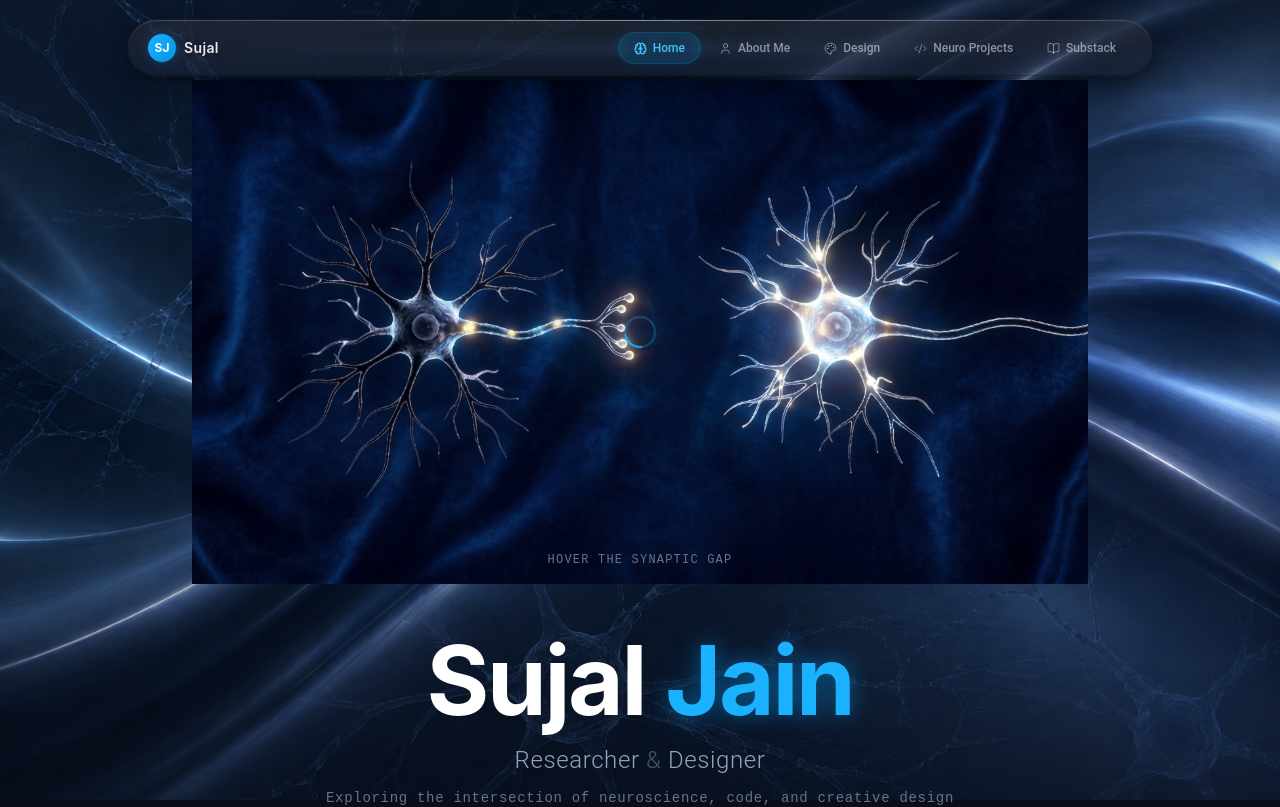
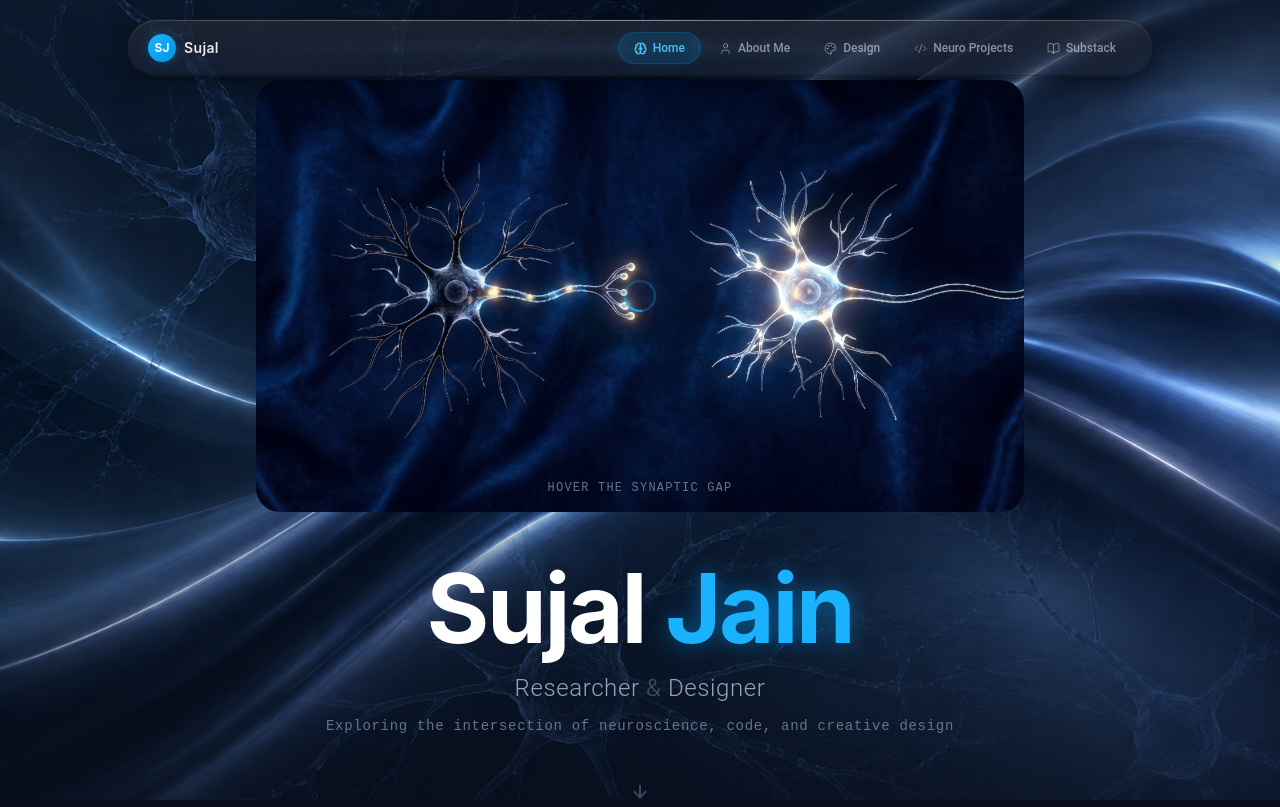
Before and after one commit to coolking26480-art/todo, a Next.js app in the folder portfolio/: page / in a window 1280 px wide. Shown: the top 807 px of the page. Built offline with nearby package versions, Linux system fonts and the light colour scheme.

Commit message:
Adjust styles in HomePage component
Updated max-width and border-radius styles for HomePage component.

```diff
--- a/portfolio/components/HomePage.tsx
+++ b/portfolio/components/HomePage.tsx
@@ -22,9 +22,9 @@ export default function HomePage({ onNavigate }: HomePageProps) {
           initial={{ opacity: 0, scale: 0.95 }}
           animate={{ opacity: 1, scale: 1 }}
           transition={{ duration: 0.8, ease: "easeOut" }}
-          className="relative w-full max-w-4xl mx-auto"
+          className="relative w-full max-w-3xl mx-auto"
         >
-          <div ref={containerRef} className="relative aspect-[16/9] w-full rounded-4xl overflow-hidden">
+          <div ref={containerRef} className="relative aspect-[16/9] w-full rounded-3xl overflow-hidden">
             {/* Static fallback image — always visible underneath */}
             <Image
               src="/images/neurons.png"
```
